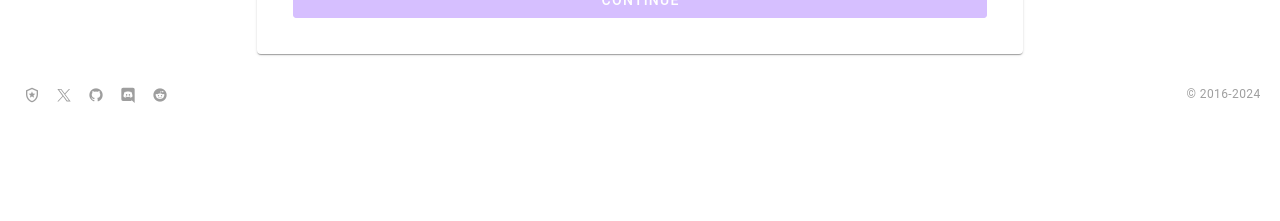
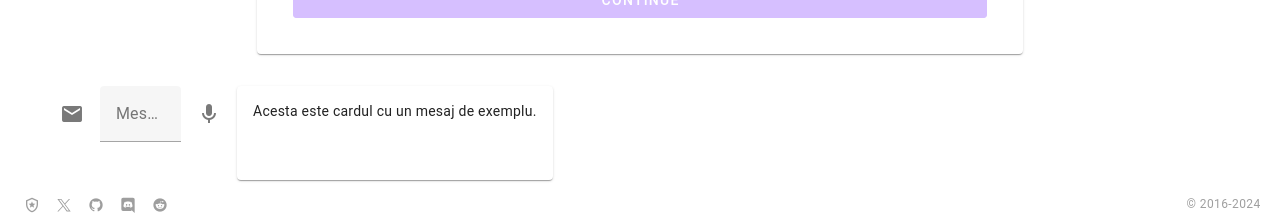
Before and after one commit to Lololore27/PolihackPrj, a Vue app: page /PaginaMain in a window 1280 px wide. Shown: the part 997-1218 px from the top of the page. Before the commit the page ends 1111 px from the top, so only its background shows below. Built offline with nearby package versions, Linux system fonts and the light colour scheme.

Commit message:
Box pt costica

```diff
--- /dev/null
+++ b/src/components/AskCosticaAi.vue
@@ -0,0 +1,67 @@
+<template>
+
+    <v-form>
+    <v-container>
+      <v-row>
+        <v-col cols="12">
+          <v-text-field
+            v-model="message"
+            :append-icon="message ? 'mdi-send' : 'mdi-microphone'"
+            :prepend-icon="icon"
+            clear-icon="mdi-close-circle"
+            label="Message"
+            type="text"
+            variant="filled"
+            clearable
+            @click:append="sendMessage"
+            @click:append-inner="toggleMarker"
+            @click:clear="clearMessage"
+            @click:prepend="changeIcon"
+          ></v-text-field>
+        </v-col>
+      </v-row>
+    </v-container>
+  </v-form>
+
+    <v-card
+        class="mt-4"
+        outlined
+        max-width="400"
+      >
+        <v-card-text>
+          Acesta este cardul cu un mesaj de exemplu.
+        </v-card-text>
+      </v-card>
+
+  </template>
+  <script>
+  export default {
+    data() {
+      return {
+        message: '',
+        marker: false,
+        icon: 'mdi-email',
+      };
+    },
+    methods: {
+      sendMessage() {
+        console.log('Trimite mesaj:', this.message);
+      },
+      toggleMarker() {
+        this.marker = !this.marker;
+      },
+      clearMessage() {
+        this.message = '';
+      },
+      changeIcon() {
+        this.icon = this.icon === 'mdi-email' ? 'mdi-account' : 'mdi-email';
+      },
+    },
+  };
+  </script>
+
+  <style>
+  .fill-height {
+    height: 100vh;
+  }
+  </style>
--- a/src/pages/PaginaMain.vue
+++ b/src/pages/PaginaMain.vue
@@ -1,4 +1,5 @@
 <script setup lang="ts">
+import AskCosticaAi from '@/components/AskCosticaAi.vue';
 import Overview from '@/components/Overview.vue';
 import { computed, ref } from 'vue';
 
@@ -32,7 +33,9 @@ function doSomething(newOption) {
             <RightDrawer/>
           </v-col>
           <PracticeHobbyIf v-if="option === 'option_one'"></PracticeHobbyIf>
-          <TrySomethingNew v-else></TrySomethingNew>
+          <TrySomethingNew v-if="false"></TrySomethingNew>
+          <AskCosticaAi></AskCosticaAi>
+
         </v-row>
       </v-container>
     </v-app>
```
